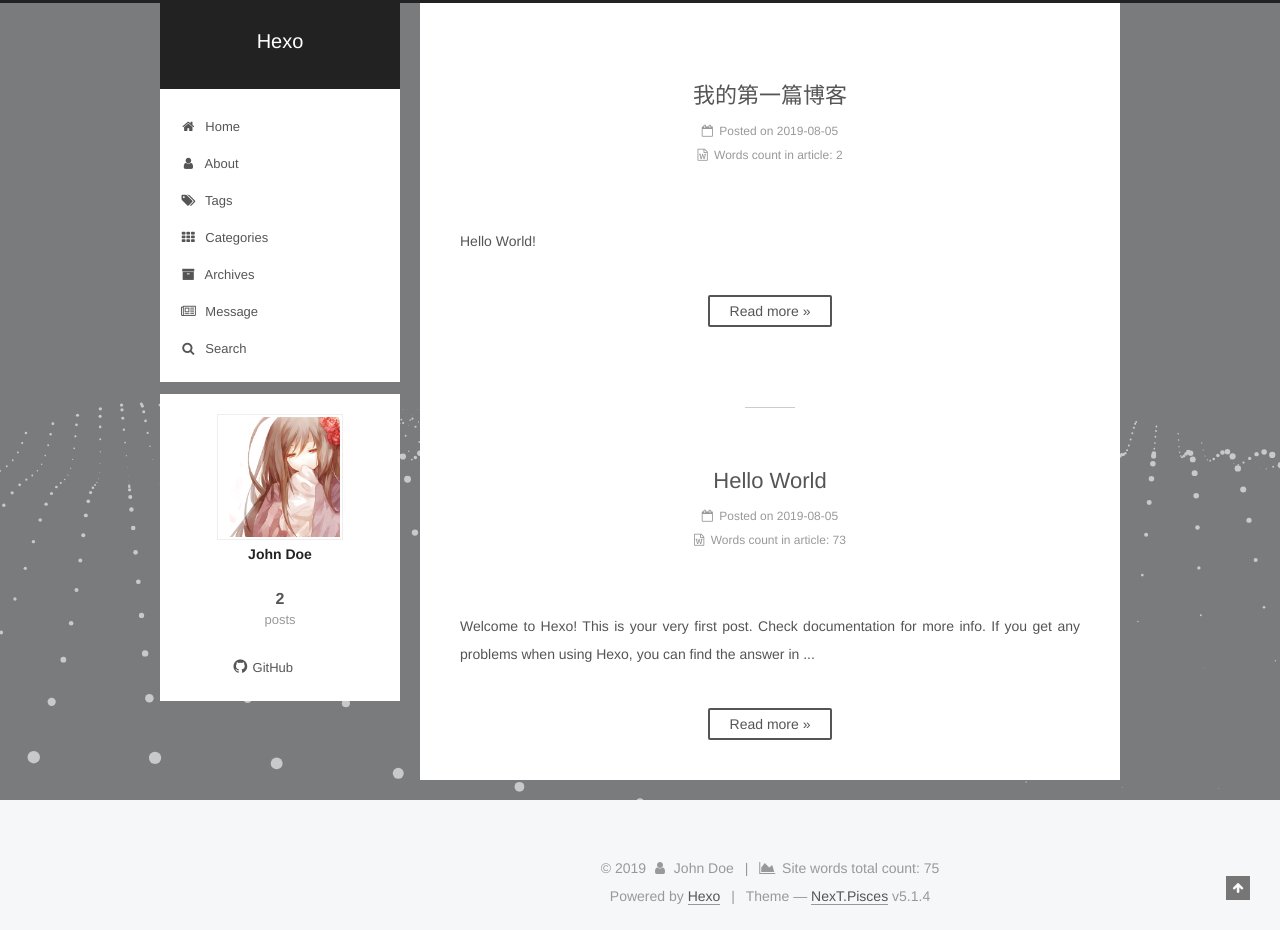
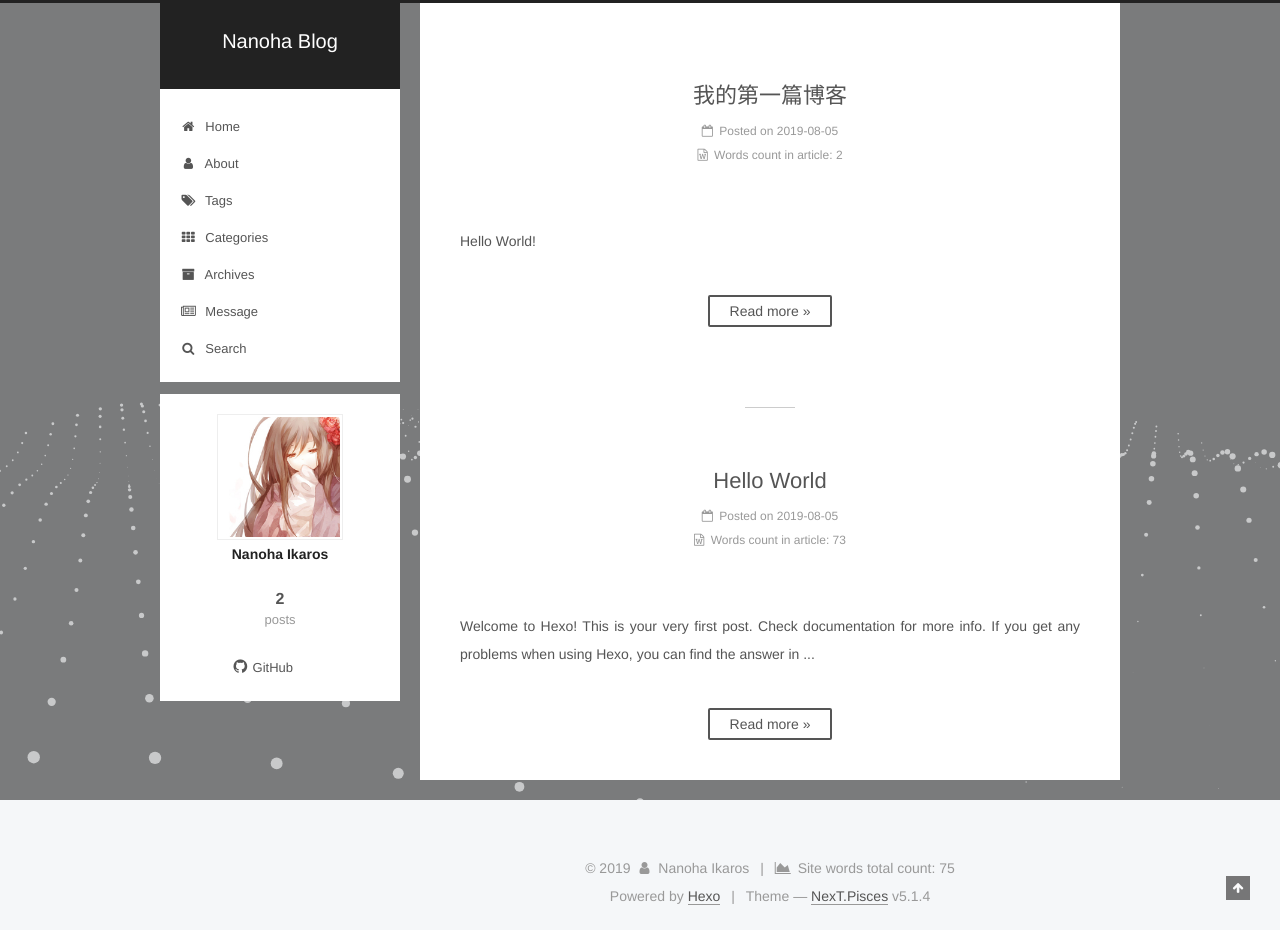
Before and after one commit to nanohaikaros/nanohaikaros.github.io, a plain HTML site: page index.html in a window 1280 px wide. Drawn offline with nearby package versions, Linux system fonts and the light colour scheme; some packages are replaced by stand-ins of ours; animation ran at ten frames a second.

Commit message:
Site updated: 2019-08-06 10:13:31

```diff
--- a/css/main.css
+++ b/css/main.css
@@ -1838,7 +1838,7 @@ pre .javascript .function {
   width: 4px;
   height: 4px;
   border-radius: 50%;
-  background: #ffa65b;
+  background: #4bd1ff;
 }
 .links-of-blogroll {
   font-size: 13px;
--- a/index.html
+++ b/index.html
@@ -94,12 +94,12 @@
 
 
 <meta property="og:type" content="website">
-<meta property="og:title" content="Hexo">
+<meta property="og:title" content="Nanoha Blog">
 <meta property="og:url" content="http://yoursite.com/index.html">
-<meta property="og:site_name" content="Hexo">
+<meta property="og:site_name" content="Nanoha Blog">
 <meta property="og:locale" content="default">
 <meta name="twitter:card" content="summary">
-<meta name="twitter:title" content="Hexo">
+<meta name="twitter:title" content="Nanoha Blog">
 
 
 
@@ -135,7 +135,7 @@
 
 
 
-  <title>Hexo</title>
+  <title>Nanoha Blog</title>
 
 
 
@@ -166,7 +166,7 @@
     <div class="custom-logo-site-title">
       <a href="/" class="brand" rel="start">
         <span class="logo-line-before"><i></i></span>
-        <span class="site-title">Hexo</span>
+        <span class="site-title">Nanoha Blog</span>
         <span class="logo-line-after"><i></i></span>
       </a>
     </div>
@@ -318,13 +318,13 @@
     <link itemprop="mainEntityOfPage" href="http://yoursite.com/2019/08/05/我的第一篇博客/">
 
     <span hidden itemprop="author" itemscope itemtype="http://schema.org/Person">
-      <meta itemprop="name" content="John Doe">
+      <meta itemprop="name" content="Nanoha Ikaros">
       <meta itemprop="description" content>
       <meta itemprop="image" content="/images/avatar.jpg">
     </span>
 
     <span hidden itemprop="publisher" itemscope itemtype="http://schema.org/Organization">
-      <meta itemprop="name" content="Hexo">
+      <meta itemprop="name" content="Nanoha Blog">
     </span>
 
 
@@ -463,13 +463,13 @@
     <link itemprop="mainEntityOfPage" href="http://yoursite.com/2019/08/05/hello-world/">
 
     <span hidden itemprop="author" itemscope itemtype="http://schema.org/Person">
-      <meta itemprop="name" content="John Doe">
+      <meta itemprop="name" content="Nanoha Ikaros">
       <meta itemprop="description" content>
       <meta itemprop="image" content="/images/avatar.jpg">
     </span>
 
     <span hidden itemprop="publisher" itemscope itemtype="http://schema.org/Organization">
-      <meta itemprop="name" content="Hexo">
+      <meta itemprop="name" content="Nanoha Blog">
     </span>
 
 
@@ -627,9 +627,9 @@
         <div class="site-overview">
           <div class="site-author motion-element" itemprop="author" itemscope itemtype="http://schema.org/Person">
 
-              <img class="site-author-image" itemprop="image" src="/images/avatar.jpg" alt="John Doe">
+              <img class="site-author-image" itemprop="image" src="/images/avatar.jpg" alt="Nanoha Ikaros">
 
-              <p class="site-author-name" itemprop="name">John Doe</p>
+              <p class="site-author-name" itemprop="name">Nanoha Ikaros</p>
               <p class="site-description motion-element" itemprop="description"></p>
           </div>
 
@@ -695,7 +695,7 @@
   <span class="with-love">
     <i class="fa fa-user"></i>
   </span>
-  <span class="author" itemprop="copyrightHolder">John Doe</span>
+  <span class="author" itemprop="copyrightHolder">Nanoha Ikaros</span>
 
 
     <span class="post-meta-divider">|</span>
```
Also changed, not shown: 2019/08/05/hello-world/index.html (+9 -9 lines), 2019/08/05/我的第一篇博客/index.html (+9 -9 lines), about/index.html (+6 -6 lines), archives/2019/08/index.html (+8 -8 lines), archives/2019/index.html (+8 -8 lines), archives/index.html (+8 -8 lines), categories/index.html (+6 -6 lines), guestbook/index.html (+6 -6 lines), tags/index.html (+6 -6 lines).
